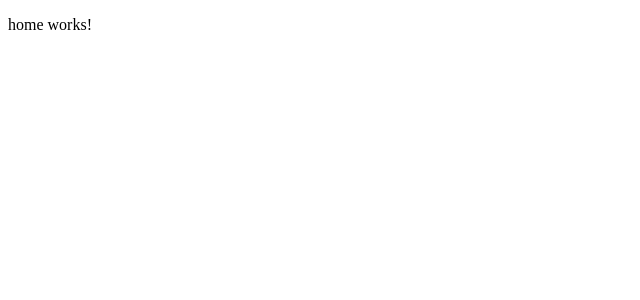
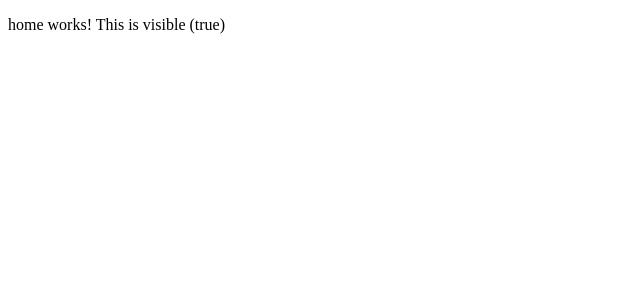
Before and after one commit to kitkat0225/nx-test, an Angular app: page / in a window 1280 px wide. Shown: the top 300 px of the page, without its empty margins (0-640 px from the left). Built offline with nearby package versions, Linux system fonts and the light colour scheme.

Commit message:
updated home component

```diff
--- a/apps/nx-test-angular/src/app/home/home.component.html
+++ b/apps/nx-test-angular/src/app/home/home.component.html
@@ -1 +1,5 @@
-<p>home works!</p>
+<p>
+    home works!
+
+    This is visible ({{ visible }})
+</p>
--- a/apps/nx-test-angular/src/app/home/home.component.ts
+++ b/apps/nx-test-angular/src/app/home/home.component.ts
@@ -7,9 +7,12 @@ import { Component, OnInit } from '@angular/core';
 })
 export class HomeComponent implements OnInit {
 
+  visible: boolean = false;
+
   constructor() { }
 
   ngOnInit(): void {
+    this.visible = true;
   }
 
 }
```
